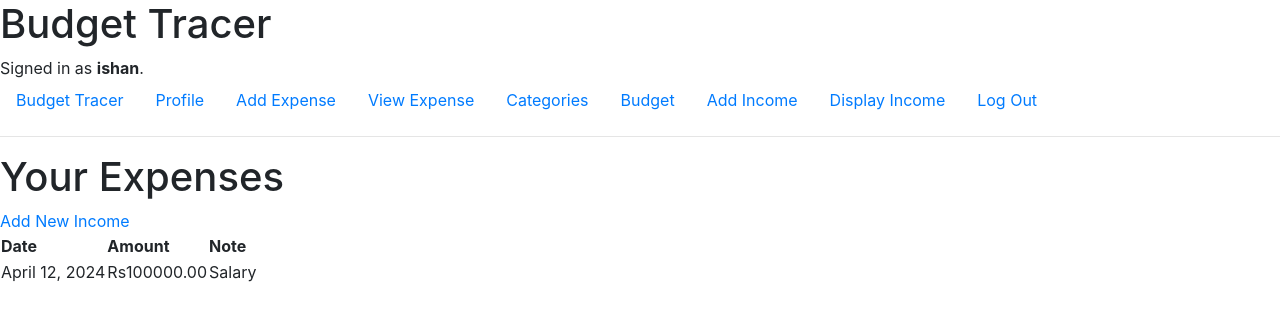
After one commit to Ishannjain/Smart-Expense-Tracer, a Django app: page /display_income/ in a window 1280 px wide. The commit adds this page. Shown: the top 321 px of the page. Run offline with Django 5.2, Linux system fonts and the light colour scheme; a user stored in the database is signed in; data comes from the database, SQL or seed files in the repository; both versions use the stored data as it was after the commit; some libraries are stand-ins or nearby versions.

Commit message:
income source

```diff
--- a/budget/record/admin.py
+++ b/budget/record/admin.py
@@ -1,6 +1,7 @@
 from django.contrib import admin
-from .models import User,Category,Expense
+from .models import *
 # Register your models here.
 admin.site.register(User)
 admin.site.register(Category)
 admin.site.register(Expense)
+admin.site.register(Income)
--- a/budget/record/models.py
+++ b/budget/record/models.py
@@ -9,7 +9,12 @@ class Category(models.Model):
     name=models.CharField(max_length=100)
 class Expense(models.Model):
     user=models.ForeignKey(User,on_delete=models.CASCADE)
-    amount=models.DecimalField(max_digits=10,decimal_places=3)
+    amount=models.DecimalField(max_digits=10,decimal_places=2)
     category=models.ForeignKey(Category,on_delete=models.SET_NULL,null=True)
     date=models.DateField()
     note=models.TextField(blank=True,max_length=1000)
+class Income(models.Model):
+    user=models.ForeignKey(User,on_delete=models.CASCADE)
+    amount=models.DecimalField(max_digits=10,decimal_places=2)
+    note=models.TextField(blank=True,max_length=1000)
+    date=models.DateField()
--- /dev/null
+++ b/budget/record/templates/record/display_income.html
@@ -0,0 +1,30 @@
+{% extends "record/layout.html" %}
+
+{% block body %}
+<h1>Your Expenses</h1>
+<a href="{% url 'add_income' %}" class="add-expense">Add New Income</a>
+{% if incomes %}
+    <table>
+        <thead>
+            <tr>
+                <th>Date</th>
+                <th>Amount</th>
+                <th>Note</th>
+            </tr>
+        </thead>
+        <tbody>
+            {% for income in incomes %}
+                <tr>
+                    <td>{{ income.date }}</td>
+                    <td>Rs{{income.amount }}</td>
+                    <td>{{income.note }}</td>
+                </tr>
+
+            {% endfor %}
+        </tbody>
+    </table>
+{% else %}
+    <p>No income recorded yet.</p>
+{% endif %}
+
+{% endblock %}
--- a/budget/record/templates/record/layout.html
+++ b/budget/record/templates/record/layout.html
@@ -37,6 +37,12 @@
             <li class="nav-item">
                 <a class="nav-link" href="#">Budget</a>
             </li>
+            <li class="nav-item">
+                <a class="nav-link" href="{% url 'add_income'%}">Add Income</a>
+            </li>
+            <li class="nav-item">
+                <a class="nav-link" href="{% url 'display_income'%}">Display Income</a>
+            </li>
                 <li class="nav-item">
                     <a class="nav-link" href="{% url 'logout' %}">Log Out</a>
                 </li>
--- a/budget/record/urls.py
+++ b/budget/record/urls.py
@@ -11,6 +11,8 @@ urlpatterns = [
     path("add_expense/",views.add_expense,name="add_expense"),
     path("display_expense/",views.display_expense,name="display_expense"),
     path("edit_expense/<int:expense_id>/",views.edit_expense,name="edit_expense"),
-    path("delete_expense/<int:expense_id>/",views.delete_expense,name="delete_expense")
+    path("delete_expense/<int:expense_id>/",views.delete_expense,name="delete_expense"),
+    path("add_income/",views.add_income,name="add_income"),
+    path("display_income/",views.display_income,name="display_income")
 
 ]
--- a/budget/record/views.py
+++ b/budget/record/views.py
@@ -23,7 +23,24 @@ def categories_list(request):
     return render(request,'record/categories_list.html',{
         "categories":categories
     })
-
+def add_income(request):
+    if request.method=='POST':
+        amount = request.POST.get('amount')
+        date = request.POST.get('date')
+        note = request.POST.get('note')
+        Income.objects.create(
+            user=request.user,
+            amount=amount,
+            date=date,
+            note=note
+        )
+        return redirect('display_income')
+    return render(request,'record/add_income.html')
+def display_income(request):
+    income=Income.objects.filter(user=request.user)
+    return render(request,'record/display_income.html',{
+        "incomes":income
+    })
 def login_view(request):
     if request.method == "POST":
 
```
Also changed, not shown: budget/record/templates/record/add_income.html (added, +20 -0 lines), budget/db.sqlite3, budget/record/migrations/0003_alter_expense_amount_income.py (added).
